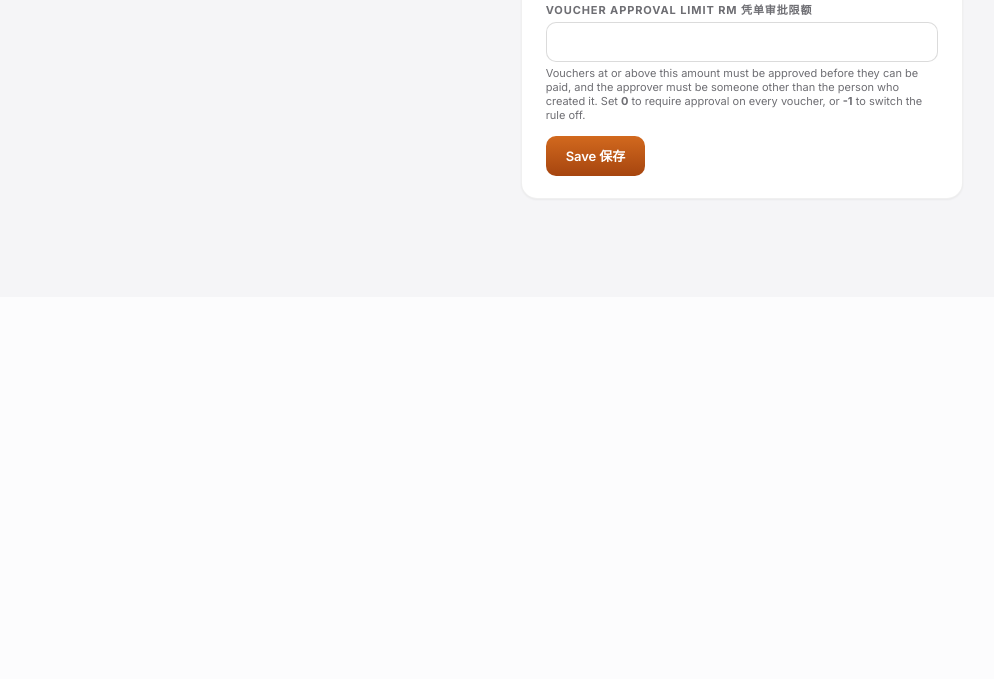
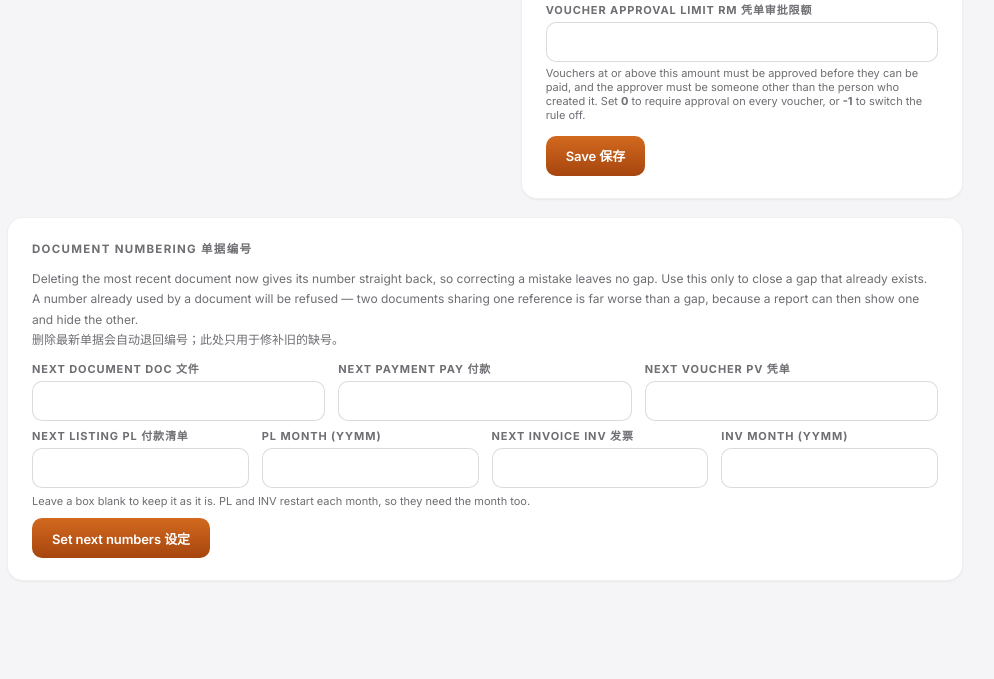
Before and after one commit to chiaeugene/catdaycfo, a FastAPI app: template templates/settings.html in a window 1280 px wide. Shown: the part 1005-1684 px from the top of the page, without its empty margins (273-1267 px from the left). Before the commit the page ends 1205 px from the top, so only its background shows below. Run offline with FastAPI, Linux system fonts and the light colour scheme; the template is opened without the code that fills it, so the values that code supplies are empty.

Commit message:
Give a document number back when the newest one is deleted
Deleting a mistake left a permanent hole in the sequence: a voucher created
against the wrong document used PV-0001, and after deleting it the series
began at PV-0002. Same for the first payment listing, which is why listings
now start at PL-2608-002.

Deleting the most recently issued payment, voucher or listing now returns
its number, so correcting a mistake straight away leaves no gap. The
rollback only fires when the deleted number IS the latest issued — deleting
an older document keeps its gap rather than handing out a number that a
later document already sits above.

Adds a numbering panel in Settings to close gaps that already exist. It
refuses any number a document already uses: a gap is explainable to an
auditor, two documents sharing one reference is not, because a report can
then show one and hide the other.

Co-Authored-By: Claude Fable 5 <noreply@anthropic.com>

```diff
--- a/app/main.py
+++ b/app/main.py
@@ -1363,9 +1363,12 @@ def payment_delete(pid: int, request: Request, db: Session = Depends(get_db)):
         d.payment_id = None
     no = p.pay_no
     db.delete(p)
+    gave_back = telegram_bot.rollback_counter(db, "PAY", no)
     db.commit()
     ledger.sync_ledger(db)             # its derived journal entry goes with it
-    request.session["flash_del"] = f"{no} deleted — its journal entry was removed too."
+    request.session["flash_del"] = (
+        f"{no} deleted — its journal entry was removed too."
+        + (f" {no} is free again, so the next payment reuses it." if gave_back else ""))
     return RedirectResponse("/payments", status_code=303)
 
 
@@ -1391,10 +1394,12 @@ def voucher_delete(vid: int, request: Request, db: Session = Depends(get_db)):
         p.status = "Categorized" if p.category else "Unsorted"
     no = v.pv_no
     db.delete(v)
+    gave_back = telegram_bot.rollback_counter(db, "PV", no)
     db.commit()
     ledger.sync_ledger(db)
     request.session["flash_del"] = (
-        f"{no} deleted — its payments are back in the queue, ready to re-voucher.")
+        f"{no} deleted — its payments are back in the queue, ready to re-voucher."
+        + (f" {no} is free again, so the next voucher reuses it — no gap." if gave_back else ""))
     return RedirectResponse("/vouchers", status_code=303)
 
 
@@ -1415,8 +1420,11 @@ def listing_delete(lid: int, request: Request, db: Session = Depends(get_db)):
         v.listing_id = None
     no = l.pl_no
     db.delete(l)
+    gave_back = telegram_bot.rollback_counter(db, "PL", no)
     db.commit()
-    request.session["flash_del"] = f"{no} deleted — its vouchers are unlisted again."
+    request.session["flash_del"] = (
+        f"{no} deleted — its vouchers are unlisted again."
+        + (f" {no} is free again, so the next listing reuses it — no gap." if gave_back else ""))
     return RedirectResponse("/listings", status_code=303)
 
 
@@ -3541,8 +3549,13 @@ def backups_download_full(request: Request, db: Session = Depends(get_db)):
 def settings_page(request: Request, db: Session = Depends(get_db)):
     users = db.query(M.User).order_by(M.User.id).all()
     settings = {s.key: s.value for s in db.query(M.Setting).all()}
+    # What each series will issue next, so a gap can be seen and closed
+    counters = {c.name: c.value for c in db.query(M.Counter).all()}
+    this_month = f"{date.today():%y%m}"
     return render(request, db, "settings.html", "settings",
-                  users=users, settings=settings,
+                  users=users, settings=settings, counters=counters,
+                  this_month=this_month,
+                  flash_counter=request.session.pop("flash_counter", None),
                   bot_configured=bool(os.environ.get("TELEGRAM_BOT_TOKEN")),
                   ai_configured=bool(os.environ.get("ANTHROPIC_API_KEY")))
 
@@ -3583,6 +3596,65 @@ def user_password(uid: int, request: Request, password: str = Form(...),
         u.password_hash = hash_password(password)
         db.commit()
     return RedirectResponse("/settings", status_code=302)
+
+
+
+@app.post("/settings/counters")
+async def settings_counters(request: Request, db: Session = Depends(get_db)):
+    """Set the next number a document series will issue.
+
+    Only ever moves a counter to a number nothing has used yet — reusing a
+    number that already exists would give two documents the same reference,
+    which is far worse than a gap: a report could then show one and hide the
+    other. A gap is explainable; a duplicate reference is not.
+    """
+    user = current_user(request, db)
+    if not user or user.role != "admin":
+        return RedirectResponse("/", status_code=302)
+    form = await request.form()
+    used = {
+        "DOC": {d.doc_no for d in db.query(M.Document).all()},
+        "PAY": {p.pay_no for p in db.query(M.Payment).all()},
+        "PV": {v.pv_no for v in db.query(M.Voucher).all()},
+    }
+    msgs = []
+    for key in ("DOC", "PAY", "PV"):
+        raw = str(form.get(f"counter_{key}") or "").strip()
+        if not raw.isdigit():
+            continue
+        want = int(raw)
+        ps = db.get(M.Setting, f"PREFIX_{key}")
+        prefix = (ps.value.strip() if ps and ps.value.strip() else f"{key}-")
+        candidate = f"{prefix}{want:04d}"
+        if candidate in used[key]:
+            msgs.append(f"{key}: {candidate} already exists — left unchanged.")
+            continue
+        c = db.get(M.Counter, key) or M.Counter(name=key, value=want)
+        c.value = want
+        db.add(c)
+        msgs.append(f"{key}: next number will be {candidate}.")
+    # Monthly series (PL / customer invoices) are keyed per month
+    for key, pref in (("PL", "PL-"), ("ARINV", "INV-")):
+        raw = str(form.get(f"counter_{key}") or "").strip()
+        mon = str(form.get(f"counter_{key}_month") or "").strip()
+        if not raw.isdigit() or len(mon) != 4 or not mon.isdigit():
+            continue
+        want = int(raw)
+        ps = db.get(M.Setting, f"PREFIX_{key}")
+        prefix = (ps.value.strip() if ps and ps.value.strip() else pref)
+        candidate = f"{prefix}{mon}-{want:03d}"
+        existing = ({l.pl_no for l in db.query(M.Listing).all()} if key == "PL"
+                    else {i.inv_no for i in db.query(M.ARInvoice).all()})
+        if candidate in existing:
+            msgs.append(f"{key}: {candidate} already exists — left unchanged.")
+            continue
+        c = db.get(M.Counter, f"{key}{mon}") or M.Counter(name=f"{key}{mon}", value=want)
+        c.value = want
+        db.add(c)
+        msgs.append(f"{key}: next number will be {candidate}.")
+    db.commit()
+    request.session["flash_counter"] = " ".join(msgs) or "Nothing changed."
+    return RedirectResponse("/settings", status_code=303)
 
 
 @app.post("/settings/save")
--- a/app/telegram_bot.py
+++ b/app/telegram_bot.py
@@ -163,6 +163,32 @@ def looks_like_report(text: str) -> bool:
     if len(text) < 12 or not re.search(r"\d", text):
         return False
     return bool(REPORT_HINTS.search(text))
+
+
+
+def rollback_counter(db: Session, name: str, doc_no: str) -> bool:
+    """Give a number back if the document being deleted was the last one issued.
+
+    Deleting a voucher created by mistake used to leave a permanent hole in the
+    sequence — PV-0001 gone, so the next one is PV-0002 and the books start at
+    two. Rolling the counter back only when the deleted number IS the most
+    recent one issued keeps the sequence tidy without ever re-using a number
+    that a later document already sits above.
+    """
+    from .models import Counter
+    tail = (doc_no or "").rsplit("-", 1)[-1]
+    if not tail.isdigit():
+        return False
+    n = int(tail)
+    # Monthly numbers (PL-2608-003) live under a per-month counter key.
+    parts = (doc_no or "").split("-")
+    key = f"{name}{parts[1]}" if len(parts) == 3 and len(parts[1]) == 4 else name
+    c = db.get(Counter, key)
+    if c and c.value == n + 1:      # nothing has been issued after this one
+        c.value = n
+        db.flush()
+        return True
+    return False
 
 
 def handle_update(update: dict, db: Session):
--- a/templates/settings.html
+++ b/templates/settings.html
@@ -103,4 +103,46 @@
     </form>
   </div>
 </div>
+
+<div class="panel">
+  <h2>Document numbering 单据编号</h2>
+  {% if flash_counter %}
+  <div style="background:var(--amber-bg);border:1px solid var(--amber);border-radius:8px;padding:8px 12px;margin-bottom:10px;font-size:12px;color:var(--amber);font-weight:700">
+    {{ flash_counter }}
+  </div>
+  {% endif %}
+  <div style="font-size:12px;color:var(--muted);line-height:1.7;margin-bottom:10px">
+    Deleting the most recent document now gives its number straight back, so
+    correcting a mistake leaves no gap. Use this only to close a gap that already
+    exists. A number already used by a document will be refused — two documents
+    sharing one reference is far worse than a gap, because a report can then show
+    one and hide the other.<br>
+    <span style="color:var(--muted)">删除最新单据会自动退回编号；此处只用于修补旧的缺号。</span>
+  </div>
+  <form method="post" action="/settings/counters">
+    <div class="formrow" style="grid-template-columns:repeat(3,1fr)">
+      <div><label>Next Document DOC 文件</label>
+        <input name="counter_DOC" type="number" min="1" placeholder="{{ counters.get('DOC', 1) }}"></div>
+      <div><label>Next Payment PAY 付款</label>
+        <input name="counter_PAY" type="number" min="1" placeholder="{{ counters.get('PAY', 1) }}"></div>
+      <div><label>Next Voucher PV 凭单</label>
+        <input name="counter_PV" type="number" min="1" placeholder="{{ counters.get('PV', 1) }}"></div>
+    </div>
+    <div class="formrow" style="grid-template-columns:repeat(4,1fr);margin-top:6px">
+      <div><label>Next Listing PL 付款清单</label>
+        <input name="counter_PL" type="number" min="1" placeholder="{{ counters.get('PL' ~ this_month, 1) }}"></div>
+      <div><label>PL month (yymm)</label>
+        <input name="counter_PL_month" value="{{ this_month }}" maxlength="4"></div>
+      <div><label>Next Invoice INV 发票</label>
+        <input name="counter_ARINV" type="number" min="1" placeholder="{{ counters.get('ARINV' ~ this_month, 1) }}"></div>
+      <div><label>INV month (yymm)</label>
+        <input name="counter_ARINV_month" value="{{ this_month }}" maxlength="4"></div>
+    </div>
+    <div style="font-size:11px;color:var(--muted);margin:6px 0 10px">
+      Leave a box blank to keep it as it is. PL and INV restart each month, so they need the month too.
+    </div>
+    <button type="submit">Set next numbers 设定</button>
+  </form>
+</div>
+
 {% endblock %}
```
